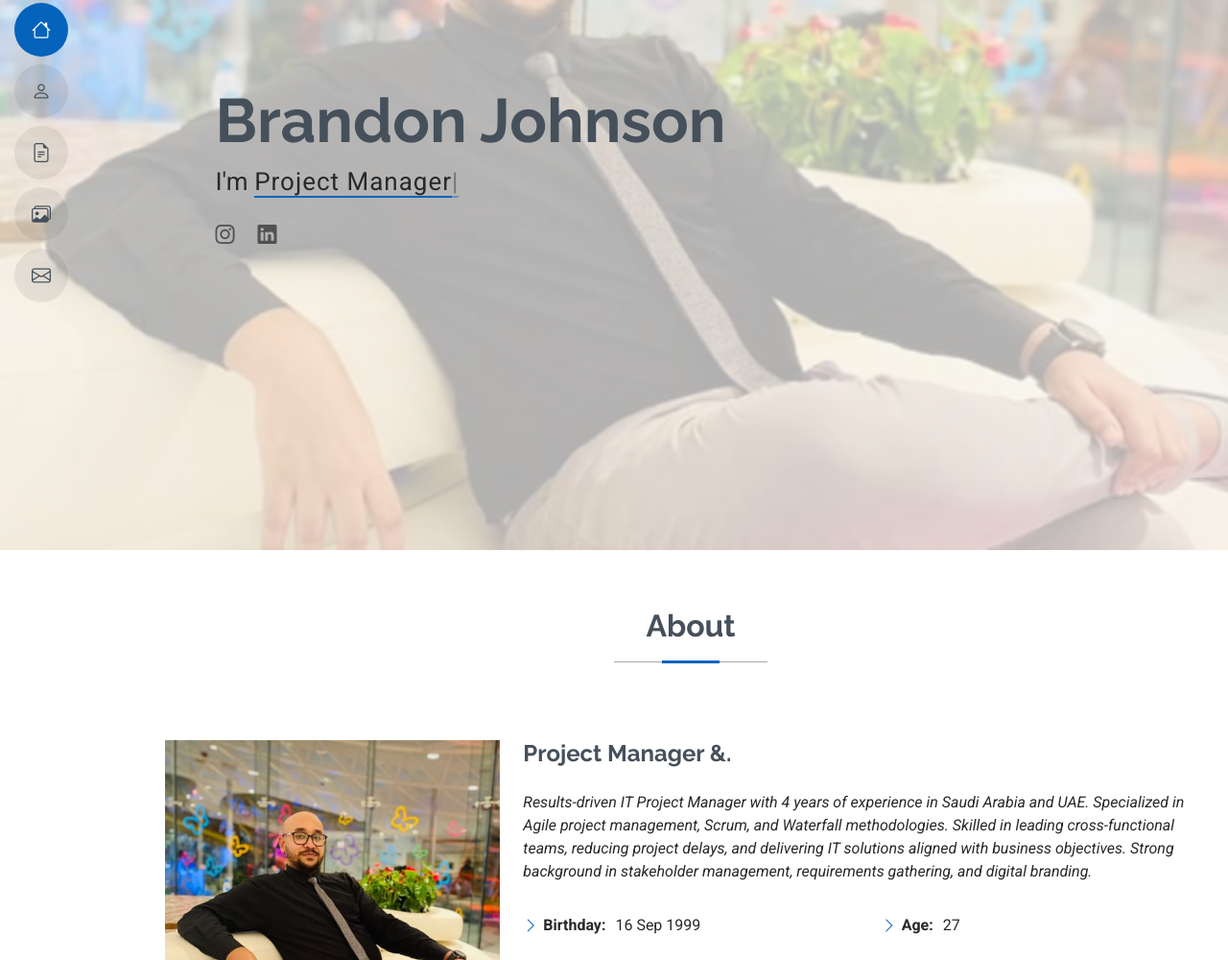
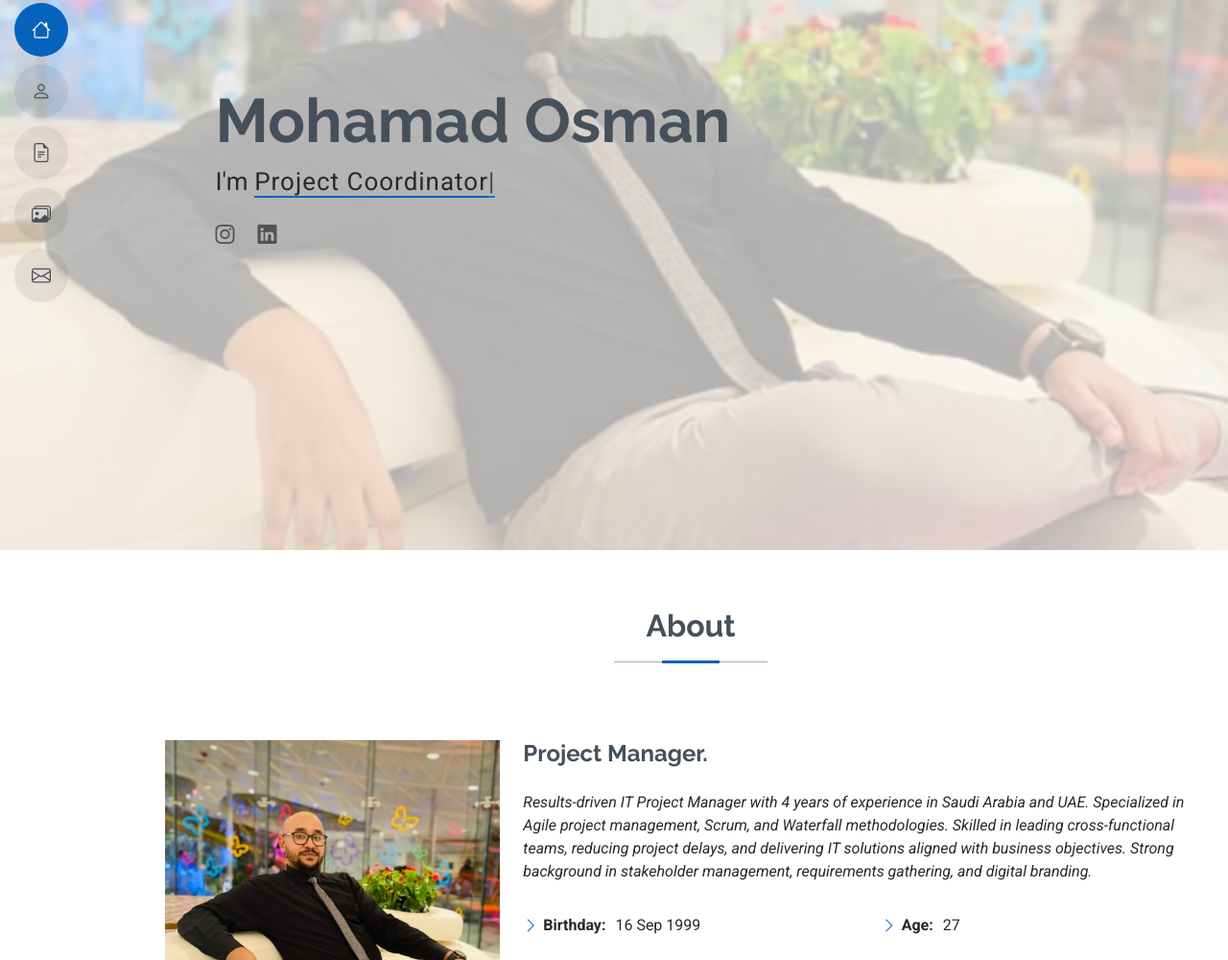
Before and after one commit to BOOGYwithHOODY/MyResume, a plain HTML site: page index.html in a window 1280 px wide. Shown: the part 227-1227 px from the top of the page at 96% size. Drawn offline with Linux system fonts and the light colour scheme.

Commit message:
index.html

```diff
--- a/index.html
+++ b/index.html
@@ -64,8 +64,8 @@
       <div class="container" data-aos="zoom-out">
         <div class="row justify-content-center">
           <div class="col-lg-9">
-            <h2>Brandon Johnson</h2>
-            <p>I'm <span class="typed" data-typed-items="Designer,Project Manager, Freelancer,">Designer</span><span class="typed-cursor typed-cursor--blink" aria-hidden="true"></span></p>
+            <h2>Mohamad Osman</h2>
+            <p>I'm <span class="typed" data-typed-items="Project Manager, Project Coordinator">PMP\PMO</span><span class="typed-cursor typed-cursor--blink" aria-hidden="true"></span></p>
             <div class="social-links">
               <a href="#"><i class="bi bi-instagram"></i></a>
               <a href="#"><i class="bi bi-linkedin"></i></a>
@@ -91,7 +91,7 @@
             <img src="assets/img/me.PNG" class="img-fluid" alt="">
           </div>
           <div class="col-lg-8 content">
-            <h2>Project Manager &amp;.</h2>
+            <h2>Project Manager.</h2>
             <p class="fst-italic py-3">
 Results-driven IT Project Manager with 4 years of experience in Saudi Arabia and UAE. Specialized in Agile project management, Scrum, and Waterfall methodologies. Skilled in leading cross-functional teams, reducing project delays, and delivering IT solutions aligned with business objectives. Strong background in stakeholder management, requirements gathering, and digital branding.
             </p>
```
